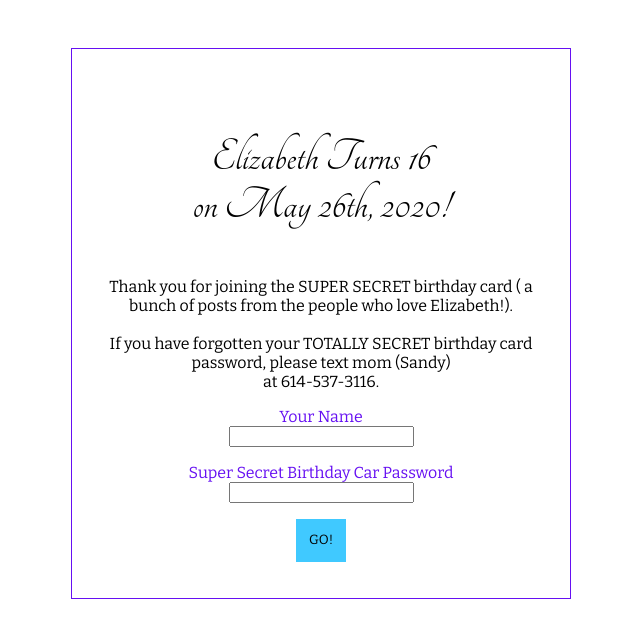
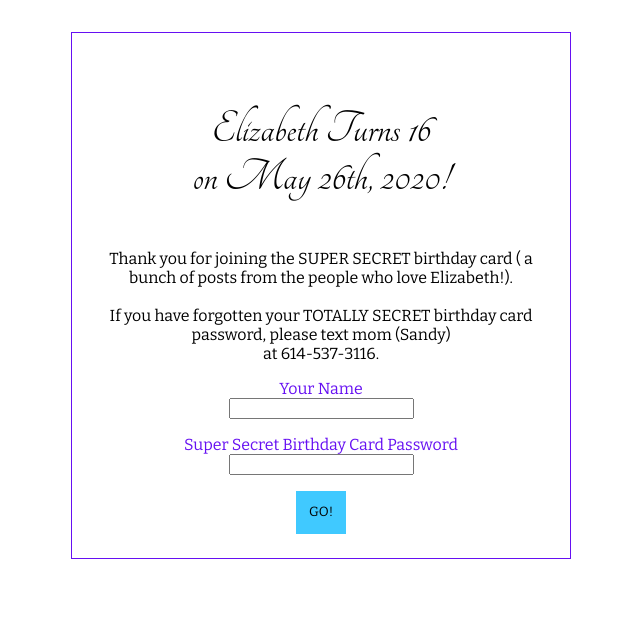
Before and after one commit to CheeseInTheDark/posts-page, a React (Create React App) app: page / in a window 1280 px wide. Shown: the top 638 px of the page, without its empty margins (319-959 px from the left). Built offline with nearby package versions, Linux system fonts and the light colour scheme.

Commit message:
using className in lieu of class, fixed spelling of car(d)

```diff
--- a/src/App.css
+++ b/src/App.css
@@ -33,15 +33,15 @@
   font-family: 'Bitter', sans-serif;
   font-size: 1.5rem;
   width: 500px;
-  margin-top: 2em;
-  padding: 1.5em;
+  margin-top: 2rem;
+  padding: 1.5rem;
   border: 1px solid #6610f2;
   float: left;
   box-sizing: border-box;
 }
 
 #leftColumn {
-  width: 200px;
+  width: 17vw;
   float:left;
 }
 
--- a/src/App.js
+++ b/src/App.js
@@ -9,9 +9,9 @@ function App() {
       <div id="root">
         <div id="leftColumn">
         </div>
-        <div class="centerDiv">
+        <div className="centerDiv">
           <div id="loginBox">
-            <p class="scriptTitle centered">Elizabeth Turns 16 <br />on May 26th, 2020!</p>
+            <p className="scriptTitle centered">Elizabeth Turns 16 <br />on May 26th, 2020!</p>
             <p>
               Thank you for joining the SUPER SECRET birthday card ( a bunch of posts from the people who love Elizabeth!). <br />
               <br />
@@ -22,7 +22,7 @@ function App() {
               <label>Your Name</label><br /><input type="text" id="visitorName" />
             </p>
             <p>
-              <label>Super Secret Birthday Car Password</label><br /><input type="text" id="secretPasscode" />
+              <label>Super Secret Birthday Card Password</label><br /><input type="text" id="secretPasscode" />
             </p>
             <button id="login">GO!</button>
           </div>
```
